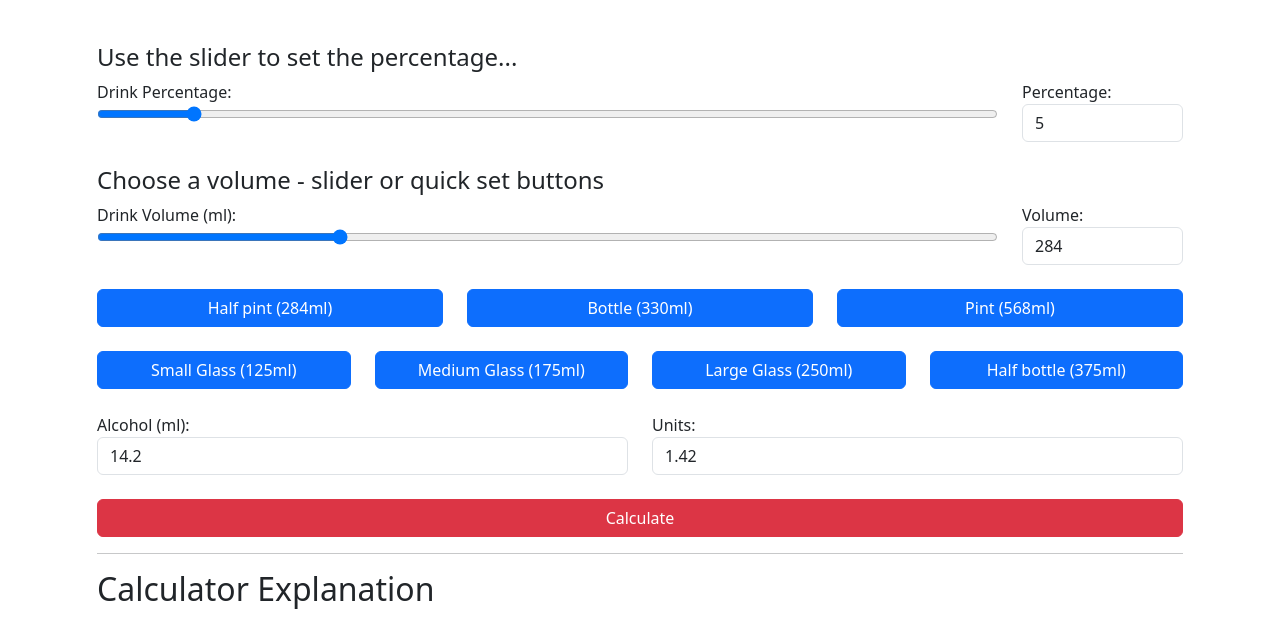
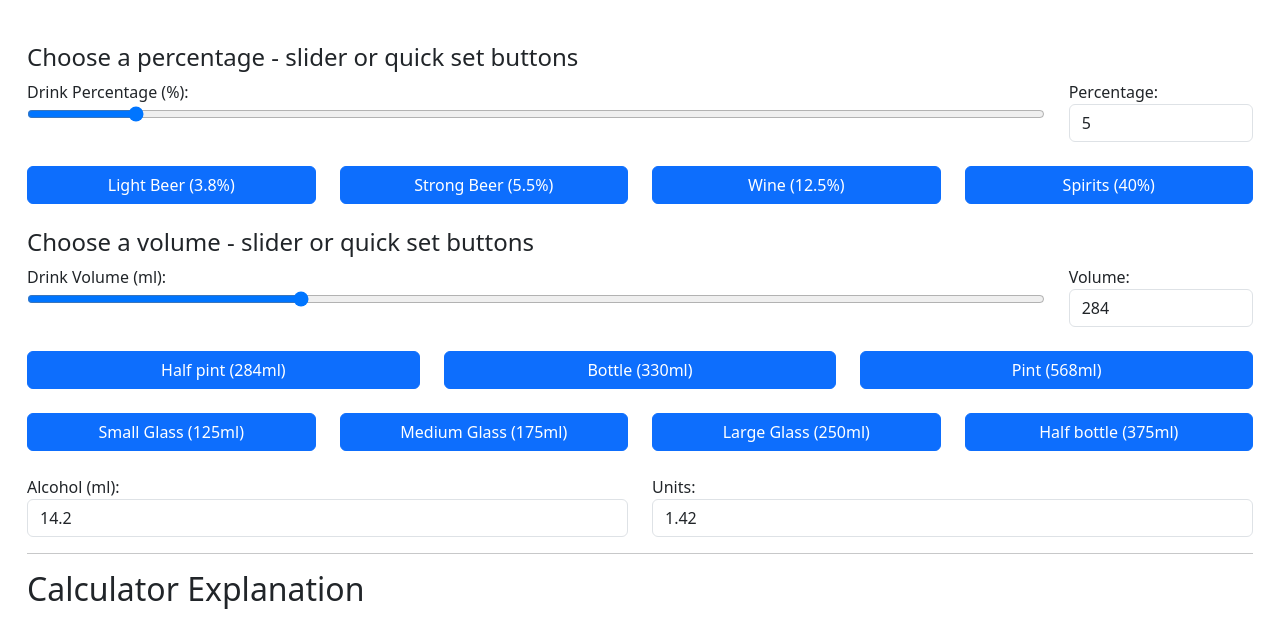
Before and after one commit to jaycee14/calculators, a plain HTML site: page alcohol_units_calculator.html in a window 1280 px wide. Both pictures are taken after a click on the button "Half pint (284ml)". Shown: the part 172-800 px from the top of the page. Drawn offline with nearby package versions, Linux system fonts and the light colour scheme.

Commit message:
updated the alcohol calc and added the explain

```diff
--- a/alcohol_units_calculator.html
+++ b/alcohol_units_calculator.html
@@ -29,7 +29,7 @@
     </div>
 </nav>
 
-<div class="container mt-5">
+<div class="container-fluid mt-5">
         <!-- Main Content -->
         <main>
             <div class="row">
@@ -38,17 +38,33 @@
 
             <!-- Slider -->
             <div class="row mt-4">
-                <h4>Use the slider to set the percentage...</h4>
+                <h4>Choose a percentage - slider or quick set buttons</h4>
             </div>
 
             <div class="row">
                 <div class="col-md-10">
-                    <label for="beer_percent">Drink Percentage:</label>
+                    <label for="beer_percent">Drink Percentage (%):</label>
                     <input type="range" class="form-control-range w-100" id="beer_percent" min="0.5" max="45" step="0.1" value="5">
                 </div>
                 <div class="col-md-2">
                     <label for="beer_percentage_out">Percentage:</label>
                     <input type="text" class="form-control" id="beer_percentage_out" readonly>
+                </div>
+            </div>
+
+            <!-- Buttons -->
+            <div class="row mt-4">
+                <div class="col-md-3">
+                    <button class="btn btn-primary w-100" onclick="set_percentage(3.8)">Light Beer (3.8%)</button>
+                </div>
+                <div class="col-md-3">
+                    <button class="btn btn-primary w-100" onclick="set_percentage(5.5)">Strong Beer (5.5%)</button>
+                </div>
+                <div class="col-md-3">
+                    <button class="btn btn-primary w-100" onclick="set_percentage(12.5)">Wine (12.5%)</button>
+                </div>
+                <div class="col-md-3">
+                    <button class="btn btn-primary w-100" onclick="set_percentage(40)">Spirits (40%)</button>
                 </div>
             </div>
 
@@ -109,21 +125,28 @@
                 </div>
             </div>
 
-            <div class="row mt-4">
+            <!-- <div class="row mt-4">
                 <div class="col-12">
                     <button class="btn btn-danger w-100" onclick="calc_alcohol()">Calculate</button>
                 </div>
-            </div>
+            </div> -->
 
             <!-- Explain section -->
             <hr />
             <h2 class="mb-4">Calculator Explanation</h2>
+            <div class="row">
+                <p>
+                    The amount of alcohol contained in a drink is calculated by multiplying the percentage of alcohol (using a percentage value expressed as a decimal - a value betwen 0 and 1)
+                    with the volume measure in millilitres. This is then divided by 10 to give the amount in units.
+                </p>
+            </div>
             <div class="row justify-content-center align-items-center">
                 <div class="col-md-6">
+
                     <div class="text-center">
                         <p>
                             <math xmlns="http://www.w3.org/1998/Math/MathML">
-                                <mstyle mathsize="1.5em">
+                                <mstyle mathsize="1.2em">
                                 <mrow>
                                 <mi>Alcohol (in ml)</mi>
                                 <mo>=</mo>
@@ -136,7 +159,7 @@
                         </p>
                         <p>
                             <math xmlns="http://www.w3.org/1998/Math/MathML">
-                                <mstyle mathsize="1.5em">
+                                <mstyle mathsize="1.2em">
                                 <mrow>
                                 <mi>Alcohol Units</mi>
                                 <mo>=</mo>
@@ -152,13 +175,17 @@
             </div>
 
             <h3>Example</h3>
-
+            <div class="row">
+                <p>
+                    For a pint (568ml) of strong beer (5.5%) the amount of alcohol is 31.24 ml or 3.12 units.
+                </p>
+            </div>
             <div class="row justify-content-center align-items-center">
                 <div class="col-md-6">
                     <div class="text-center">
                         <p>
                             <math xmlns="http://www.w3.org/1998/Math/MathML">
-                                <mstyle mathsize="1.5em">
+                                <mstyle mathsize="1.2em">
                                 <mrow>
                                 <mi>31.24 ml alcohol</mi>
                                 <mo>=</mo>
@@ -171,7 +198,7 @@
                         </p>
                         <p>
                             <math xmlns="http://www.w3.org/1998/Math/MathML">
-                                <mstyle mathsize="1.5em">
+                                <mstyle mathsize="1.2em">
                                 <mrow>
                                 <mi>3.12 Units</mi>
                                 <mo>=</mo>
@@ -195,49 +222,62 @@
 
  <script>
    // Get the elements
-   var beer_percentage_out = document.getElementById("beer_percentage_out");
-   var beer_volume_out = document.getElementById("beer_volume_out");
-   var beer_percent = document.getElementById("beer_percent");
-   var beer_volume = document.getElementById("beer_volume");
+   var percentage_out = document.getElementById("beer_percentage_out");
+   var volume_out = document.getElementById("beer_volume_out");
+   var percent = document.getElementById("beer_percent");
+   var volume = document.getElementById("beer_volume");
 
-   var wine_percentage_out = document.getElementById("wine_percentage_out");
-   var wine_volume_out = document.getElementById("wine_volume_out");
-   var wine_percent = document.getElementById("wine_percent");
-   var wine_volume = document.getElementById("wine_volume");
+//    var wine_percentage_out = document.getElementById("wine_percentage_out");
+//    var wine_volume_out = document.getElementById("wine_volume_out");
+//    var wine_percent = document.getElementById("wine_percent");
+//    var wine_volume = document.getElementById("wine_volume");
 
    var alcohol_output = document.getElementById("alcohol_output");
    var units_output = document.getElementById("units_output");
 
    // Display initial slider value
-   beer_percentage_out.value = beer_percent.value;
-   beer_volume_out.value = beer_volume.value;
+   percentage_out.value = percent.value;
+   volume_out.value = volume.value;
 
 
    // Update the current slider value on input change
-   beer_percent.oninput = function() {
-       beer_percentage_out.value = this.value;
+   percent.oninput = function() {
+       percentage_out.value = this.value;
+
+       calc_alcohol();
    };
 
-   beer_volume.oninput = function() {
-       beer_volume_out.value = this.value;
+   volume.oninput = function() {
+       volume_out.value = this.value;
+
+       calc_alcohol();
    };
 
-   function set_volume(volume){
-     beer_volume.value=volume;
-     beer_volume_out.value = volume;
+   function set_volume(volume_value){
+     volume.value=volume_value;
+     volume_out.value = volume_value;
 
      calc_alcohol();
 
    };
 
+   function set_percentage(percent_value){
+    percent.value = percent_value;
+    percentage_out.value = percent_value;
+
+    calc_alcohol();
+   }
+
    function calc_alcohol(){
-       var volume = beer_volume.value;
-       var alcohol = volume * (beer_percent.value/100);
+    //    var volume_calc = volume.value;
+       var alcohol = volume.value * (percent.value/100);
        alcohol_output.value= Math.round((alcohol + Number.EPSILON) * 100) / 100;
 
        var units = alcohol /10;
        units_output.value = Math.round((units + Number.EPSILON) * 100) / 100;
    }
+
+   calc_alcohol();
  </script>
 
 </body>
```
